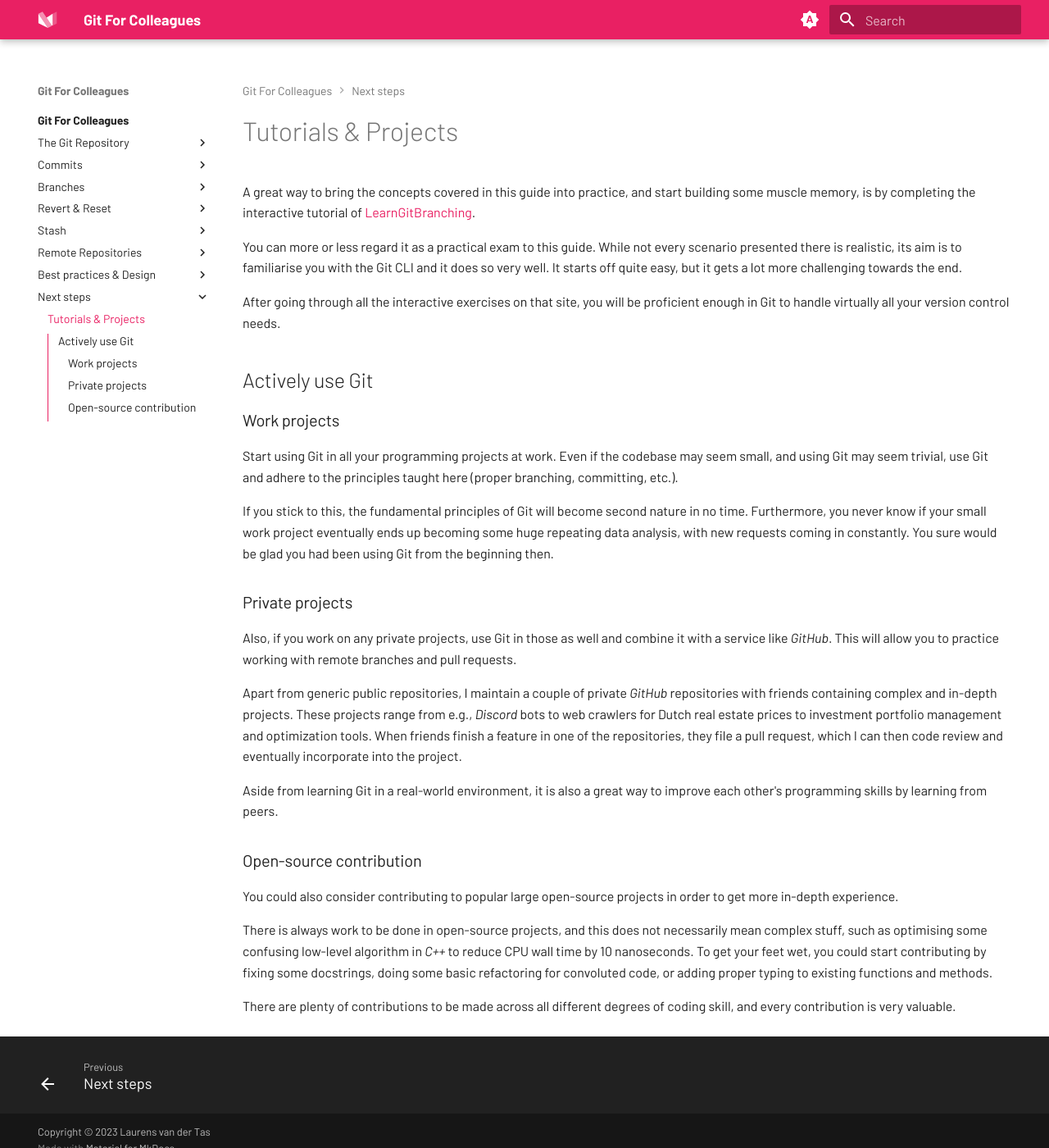
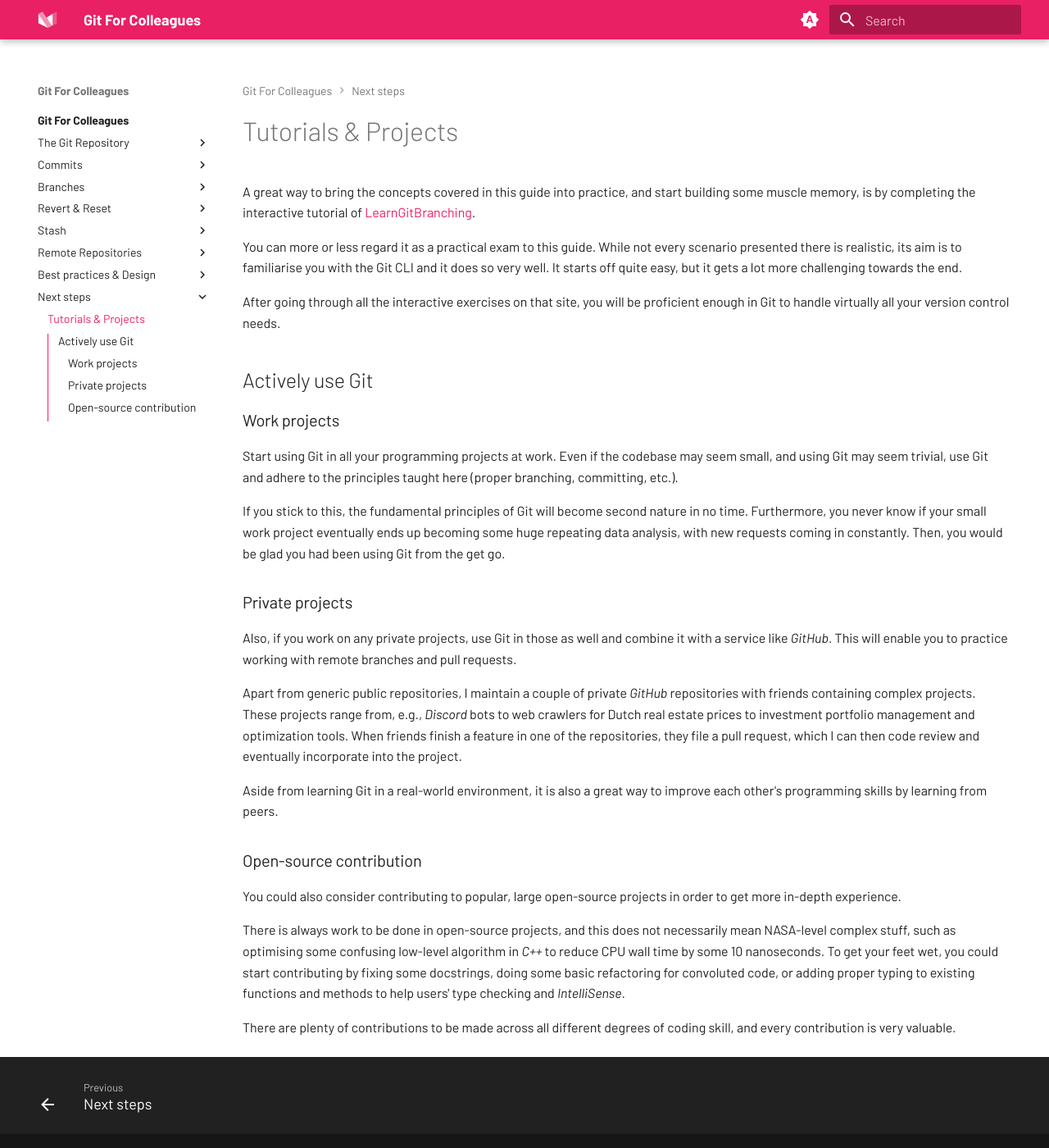
Before and after one commit to LPvdT/git-for-colleagues, an MkDocs documentation site: the page built from docs/next_steps/tutorials_projects.md, in a window 1280 px wide and 1400 px high. Shown: the whole window at 82% size. Built offline with MkDocs 1.6.1 and Material for MkDocs 9.7.7, drawn with Linux system fonts in a browser that asks for light colours.

Commit message:
Change: QoL next steps

```diff
--- a/docs/next_steps/tutorials_projects.md
+++ b/docs/next_steps/tutorials_projects.md
@@ -12,20 +12,20 @@ After going through all the interactive exercises on that site, you will be prof
 
 Start using Git in all your programming projects at work. Even if the codebase may seem small, and using Git may seem trivial, use Git and adhere to the principles taught here (proper branching, committing, etc.).
 
-If you stick to this, the fundamental principles of Git will become second nature in no time. Furthermore, you never know if your small work project eventually ends up becoming some huge repeating data analysis, with new requests coming in constantly. You sure would be glad you had been using Git from the beginning then.
+If you stick to this, the fundamental principles of Git will become second nature in no time. Furthermore, you never know if your small work project eventually ends up becoming some huge repeating data analysis, with new requests coming in constantly. Then, you would be glad you had been using Git from the get go.
 
 ### Private projects
 
-Also, if you work on any private projects, use Git in those as well and combine it with a service like *GitHub*. This will allow you to practice working with remote branches and pull requests.
+Also, if you work on any private projects, use Git in those as well and combine it with a service like *GitHub*. This will enable you to practice working with remote branches and pull requests.
 
-Apart from generic public repositories, I maintain a couple of private *GitHub* repositories with friends containing complex and in-depth projects. These projects range from e.g., *Discord* bots to web crawlers for Dutch real estate prices to investment portfolio management and optimization tools. When friends finish a feature in one of the repositories, they file a pull request, which I can then code review and eventually incorporate into the project.
+Apart from generic public repositories, I maintain a couple of private *GitHub* repositories with friends containing complex projects. These projects range from, e.g., *Discord* bots to web crawlers for Dutch real estate prices to investment portfolio management and optimization tools. When friends finish a feature in one of the repositories, they file a pull request, which I can then code review and eventually incorporate into the project.
 
 Aside from learning Git in a real-world environment, it is also a great way to improve each other's programming skills by learning from peers.
 
 ### Open-source contribution
 
-You could also consider contributing to popular large open-source projects in order to get more in-depth experience.
+You could also consider contributing to popular, large open-source projects in order to get more in-depth experience.
 
-There is always work to be done in open-source projects, and this does not necessarily mean complex stuff, such as optimising some confusing low-level algorithm in *C++* to reduce CPU wall time by 10 nanoseconds. To get your feet wet, you could start contributing by fixing some docstrings, doing some basic refactoring for convoluted code, or adding proper typing to existing functions and methods.
+There is always work to be done in open-source projects, and this does not necessarily mean NASA-level complex stuff, such as optimising some confusing low-level algorithm in *C++* to reduce CPU wall time by some 10 nanoseconds. To get your feet wet, you could start contributing by fixing some docstrings, doing some basic refactoring for convoluted code, or adding proper typing to existing functions and methods to help users' type checking and *IntelliSense*.
 
 There are plenty of contributions to be made across all different degrees of coding skill, and every contribution is very valuable.
```
